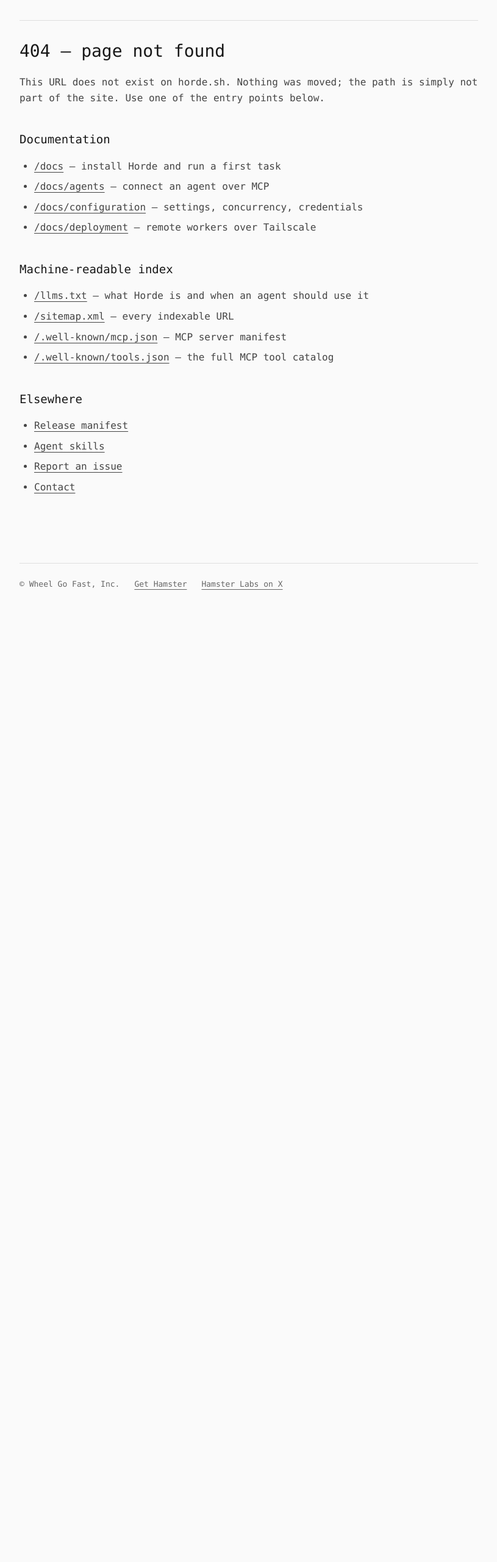
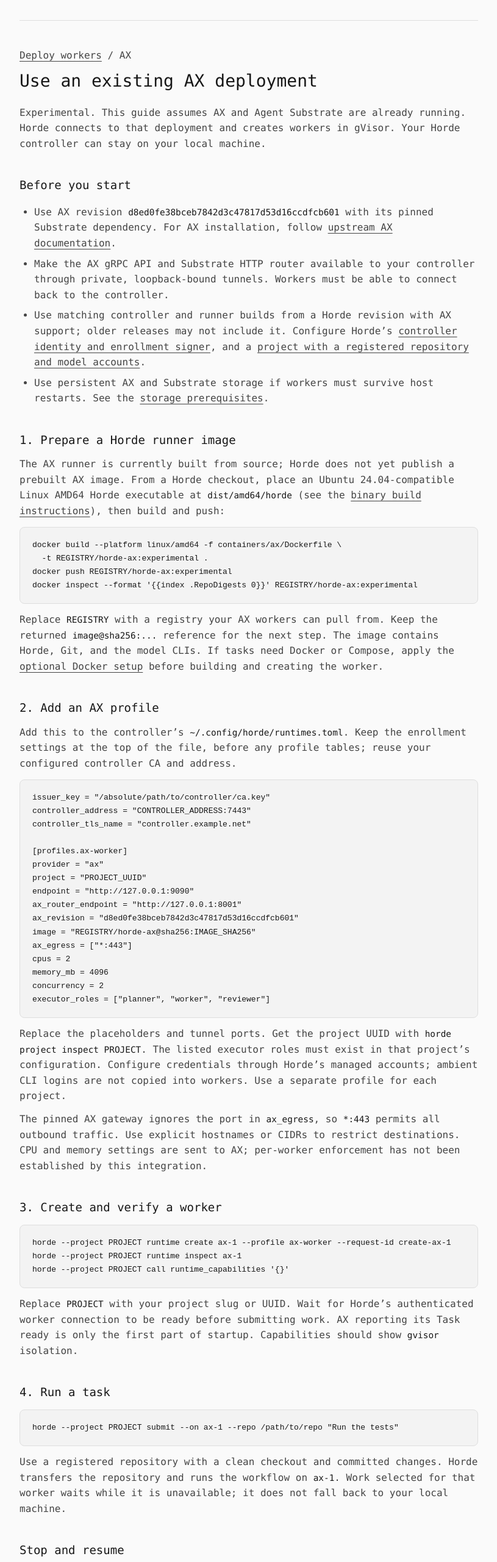
Before and after one commit to gethamster/horde, a Next.js app in the folder website/: page /docs/deployment/ax in a window 1280 px wide. Before the commit this address had no page. Shown: the part 65-2626 px from the top of the page at 61% size, without its empty margins (232-1047 px from the left). Before the commit the page ends 1066 px from the top, so only its background shows below. Built offline with nearby package versions, Linux system fonts and the light colour scheme.

Commit message:
docs: guide Horde setup on an existing AX deployment

```diff
--- /dev/null
+++ b/website/app/docs/deployment/ax/page.tsx
@@ -0,0 +1,70 @@
+import Link from "next/link";
+import type { Metadata } from "next";
+import { url } from "../../../site";
+
+const reference = "https://github.com/gethamster/horde/blob/main/docs/ax.md";
+const guides = "https://github.com/gethamster/horde/blob/main/docs";
+
+export const metadata: Metadata = {
+  title: "Use an existing AX deployment",
+  description: "Connect Horde to an existing AX deployment, create project workers, and run tasks with optional Docker and Compose support.",
+  alternates: { canonical: url("/docs/deployment/ax") },
+};
+
+export default function AxDeployment() {
+  return <>
+    <p><Link href="/docs/deployment">Deploy workers</Link> / AX</p>
+    <h1>Use an existing AX deployment</h1>
+    <p>Experimental. This guide assumes AX and Agent Substrate are already running. Horde connects to that deployment and creates workers in gVisor. Your Horde controller can stay on your local machine.</p>
+    <h2>Before you start</h2>
+    <ul>
+      <li>Use AX revision <code>d8ed0fe38bceb7842d3c47817d53d16ccdfcb601</code> with its pinned Substrate dependency. For AX installation, follow <a href="https://github.com/google/ax/tree/d8ed0fe38bceb7842d3c47817d53d16ccdfcb601#quick-start">upstream AX documentation</a>.</li>
+      <li>Make the AX gRPC API and Substrate HTTP router available to your controller through private, loopback-bound tunnels. Workers must be able to connect back to the controller.</li>
+      <li>Use matching controller and runner builds from a Horde revision with AX support; older releases may not include it. Configure Horde’s <a href={`${guides}/runtime-management.md#enrollment-and-outbound-control`}>controller identity and enrollment signer</a>, and a <a href={`${guides}/configuration.md#separate-projects-and-provider-accounts`}>project with a registered repository and model accounts</a>.</li>
+      <li>Use persistent AX and Substrate storage if workers must survive host restarts. See the <a href={`${reference}#prerequisites`}>storage prerequisites</a>.</li>
+    </ul>
+    <h2>1. Prepare a Horde runner image</h2>
+    <p>The AX runner is currently built from source; Horde does not yet publish a prebuilt AX image. From a Horde checkout, place an Ubuntu 24.04-compatible Linux AMD64 Horde executable at <code>dist/amd64/horde</code> (see the <a href={`${reference}#build-the-runner-image`}>binary build instructions</a>), then build and push:</p>
+    <pre><code>{`docker build --platform linux/amd64 -f containers/ax/Dockerfile \\
+  -t REGISTRY/horde-ax:experimental .
+docker push REGISTRY/horde-ax:experimental
+docker inspect --format '{{index .RepoDigests 0}}' REGISTRY/horde-ax:experimental`}</code></pre>
+    <p>Replace <code>REGISTRY</code> with a registry your AX workers can pull from. Keep the returned <code>image@sha256:...</code> reference for the next step. The image contains Horde, Git, and the model CLIs. If tasks need Docker or Compose, apply the <a href="#docker-and-compose">optional Docker setup</a> before building and creating the worker.</p>
+    <h2>2. Add an AX profile</h2>
+    <p>Add this to the controller’s <code>~/.config/horde/runtimes.toml</code>. Keep the enrollment settings at the top of the file, before any profile tables; reuse your configured controller CA and address.</p>
+    <pre><code>{`issuer_key = "/absolute/path/to/controller/ca.key"
+controller_address = "CONTROLLER_ADDRESS:7443"
+controller_tls_name = "controller.example.net"
+
+[profiles.ax-worker]
+provider = "ax"
+project = "PROJECT_UUID"
+endpoint = "http://127.0.0.1:9090"
+ax_router_endpoint = "http://127.0.0.1:8001"
+ax_revision = "d8ed0fe38bceb7842d3c47817d53d16ccdfcb601"
+image = "REGISTRY/horde-ax@sha256:IMAGE_SHA256"
+ax_egress = ["*:443"]
+cpus = 2
+memory_mb = 4096
+concurrency = 2
+executor_roles = ["planner", "worker", "reviewer"]`}</code></pre>
+    <p>Replace the placeholders and tunnel ports. Get the project UUID with <code>horde project inspect PROJECT</code>. The listed executor roles must exist in that project’s configuration. Configure credentials through Horde’s managed accounts; ambient CLI logins are not copied into workers. Use a separate profile for each project.</p>
+    <p>The pinned AX gateway ignores the port in <code>ax_egress</code>, so <code>*:443</code> permits all outbound traffic. Use explicit hostnames or CIDRs to restrict destinations. CPU and memory settings are sent to AX; per-worker enforcement has not been established by this integration.</p>
+    <h2>3. Create and verify a worker</h2>
+    <pre><code>{`horde --project PROJECT runtime create ax-1 --profile ax-worker --request-id create-ax-1
+horde --project PROJECT runtime inspect ax-1
+horde --project PROJECT call runtime_capabilities '{}'`}</code></pre>
+    <p>Replace <code>PROJECT</code> with your project slug or UUID. Wait for Horde’s authenticated worker connection to be ready before submitting work. AX reporting its Task ready is only the first part of startup. Capabilities should show <code>gvisor</code> isolation.</p>
+    <h2>4. Run a task</h2>
+    <pre><code>{`horde --project PROJECT submit --on ax-1 --repo /path/to/repo "Run the tests"`}</code></pre>
+    <p>Use a registered repository with a clean checkout and committed changes. Horde transfers the repository and runs the workflow on <code>ax-1</code>. Work selected for that worker waits while it is unavailable; it does not fall back to your local machine.</p>
+    <h2>Stop and resume</h2>
+    <pre><code>{`horde --project PROJECT runtime stop ax-1 --request-id stop-ax-1
+horde --project PROJECT runtime start ax-1 --request-id start-ax-1`}</code></pre>
+    <p>Stop drains active work and retains the workspace and worker identity. Reuse a request ID only to retry the same operation; use a new ID for the next stop/start cycle. For image upgrades, create a new runtime with the new image digest. See <a href={`${reference}#recovery-and-upgrades`}>recovery and upgrades</a> for uncertain operations and cleanup.</p>
+    <h2 id="docker-and-compose">Optional Docker and Compose</h2>
+    <p>Docker and Compose work inside AX workers when the deployment supplies the required guest capabilities and gVisor settings. Follow the <a href={`${reference}#optional-nested-docker`}>AX Docker configuration</a>, which includes the pinned AX patch and sandbox setup, then build the Horde runner with <code>--build-arg ENABLE_DOCKER=true</code>.</p>
+    <p>Create a new worker using that image and verify that <code>runtime_capabilities</code> reports Docker and Compose available. Each worker has its own Docker daemon and persistent image and volume storage; it does not use the host Docker socket. Builds and Compose service networking have passed live tests. Published ports (<code>-p</code>) remain untested.</p>
+    <p>If Docker fails, Horde stays connected for inspection and draining. Explicitly stop and start the worker to recover Docker. See the <a href={reference}>full AX reference</a> for configuration details and tested limitations.</p>
+  </>;
+}
```
Also changed, not shown: website/app/docs/deployment/page.tsx (+11 -5 lines), website/scripts/pages.mjs (+8 -2 lines), website/vercel.json, 4 other files (tests, documents, lock files or other folders).
